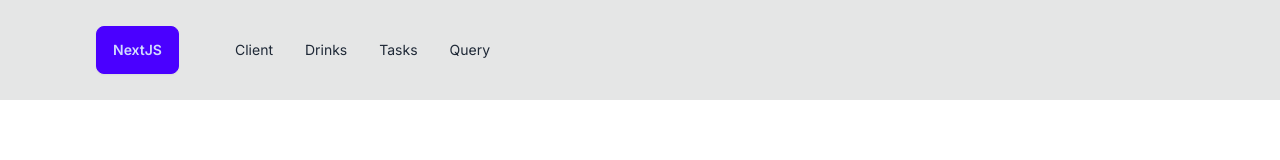
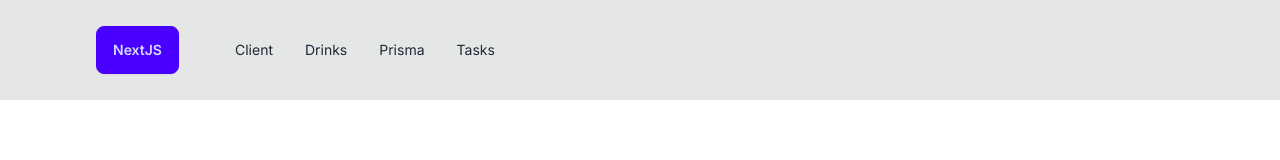
Before and after one commit to creativeloc/nextjs-tutorial, a Next.js app: page /prisma-example in a window 1280 px wide. Shown: the top 160 px of the page. Built offline with nearby package versions, Linux system fonts and the light colour scheme.

Commit message:
working on prisma CRUD

```diff
--- a/app/prisma-example/page.js
+++ b/app/prisma-example/page.js
@@ -1,3 +1,7 @@
+import prisma from "@/utils/db"
+
+const prismaHandlers = async () => {}
+
 const PrismaExample = () => {
   return (
     <div>
--- a/app/query/page.js
+++ /dev/null
@@ -1,8 +0,0 @@
-const QueryPage = () => {
-  return (
-    <div>
-      <h1 className="text-7xl">Query Page</h1>
-    </div>
-  )
-}
-export default QueryPage
--- a/components/Navbar.jsx
+++ b/components/Navbar.jsx
@@ -3,8 +3,8 @@
 const links = [
   { href: "/client", label: "client" },
   { href: "/drinks", label: "drinks" },
-  { href: "/tasks", label: "tasks" },
-  { href: "/query", label: "query" }
+  { href: "/prisma-example", label: "prisma" },
+  { href: "/tasks", label: "tasks" }
 ]
 
 const Navbar = () => {
```
